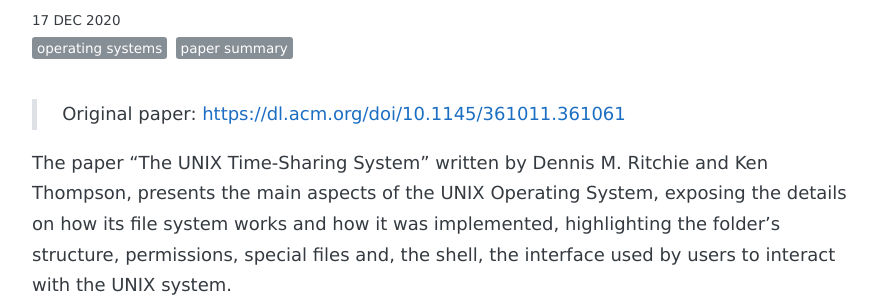
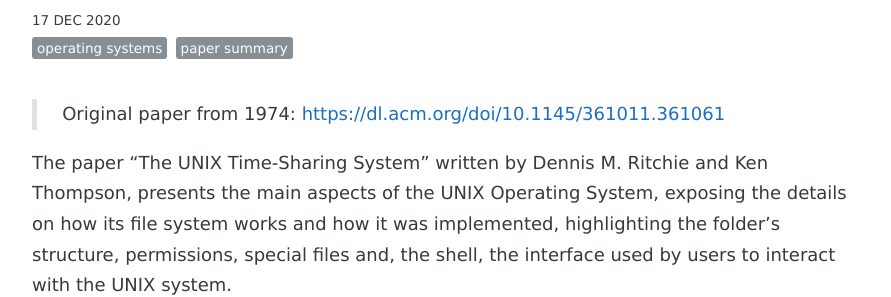
Before and after one commit to andreybleme/andreybleme.github.io, a Jekyll site: the page built from _posts/2020-12-17-the-unix-time-sharing-sytem-summary.markdown, in a window 1280 px wide. Shown: the part 223-520 px from the top of the page, without its empty margins (194-1085 px from the left). Built offline with Jekyll 4.4.1, drawn with Linux system fonts in a browser that asks for light colours; nearby versions of some CDN libraries; some web fonts are replaced; comment, search, counter and statistics services are not loaded.

```diff
--- a/_posts/2020-12-17-the-unix-time-sharing-sytem-summary.markdown
+++ b/_posts/2020-12-17-the-unix-time-sharing-sytem-summary.markdown
@@ -8,7 +8,7 @@
 share: true
 ---
 
-> Original paper: [https://dl.acm.org/doi/10.1145/361011.361061](https://dl.acm.org/doi/10.1145/361011.361061)
+> Original paper from 1974: [https://dl.acm.org/doi/10.1145/361011.361061](https://dl.acm.org/doi/10.1145/361011.361061)
 
 The paper "The UNIX Time-Sharing System" written by Dennis M. Ritchie and Ken Thompson, presents the main aspects of the UNIX Operating System, exposing the details on how its file system works and how it was implemented, highlighting the folder's structure, permissions, special files and, the shell, the interface used by users to interact with the UNIX system.
 
```
